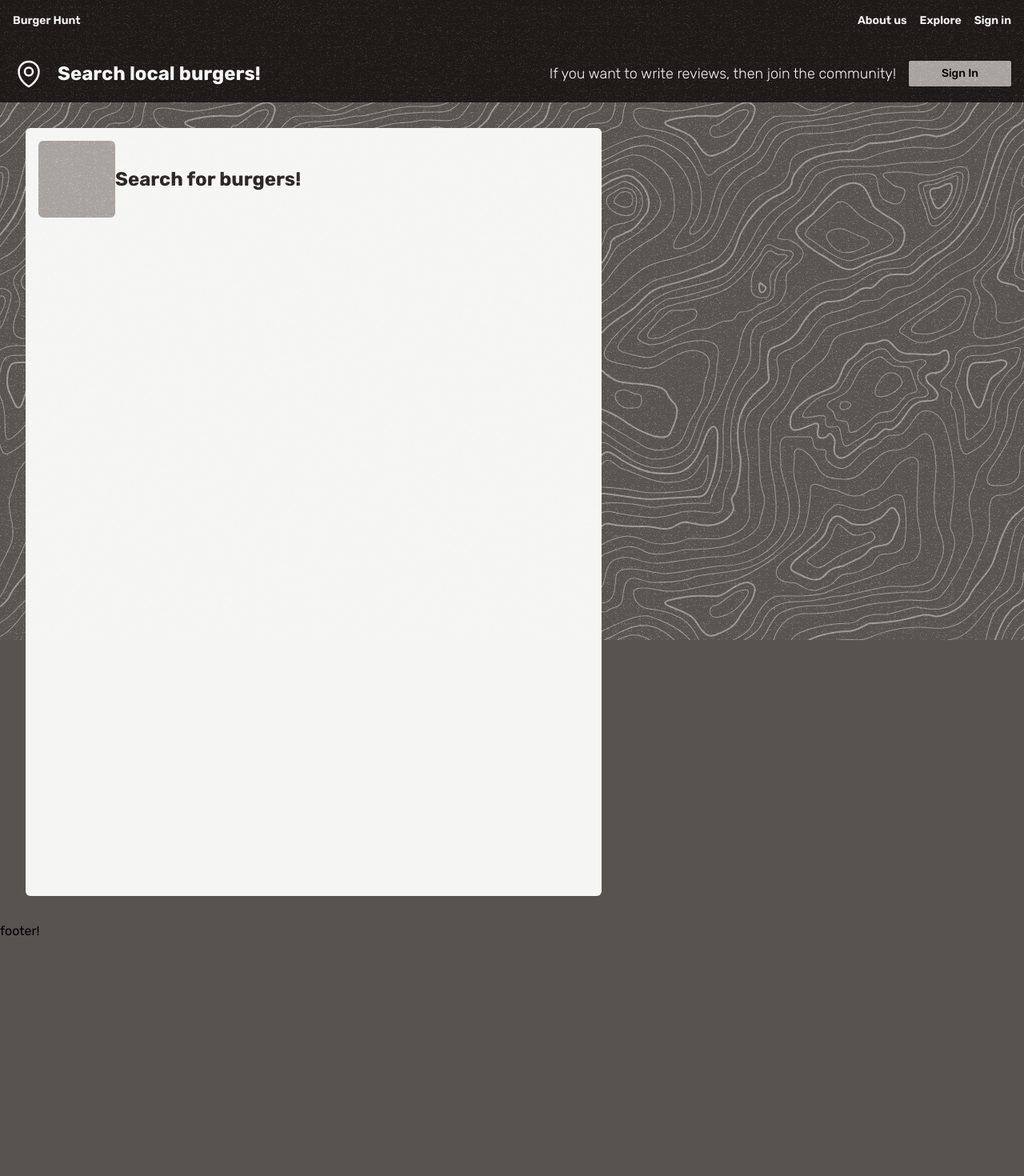
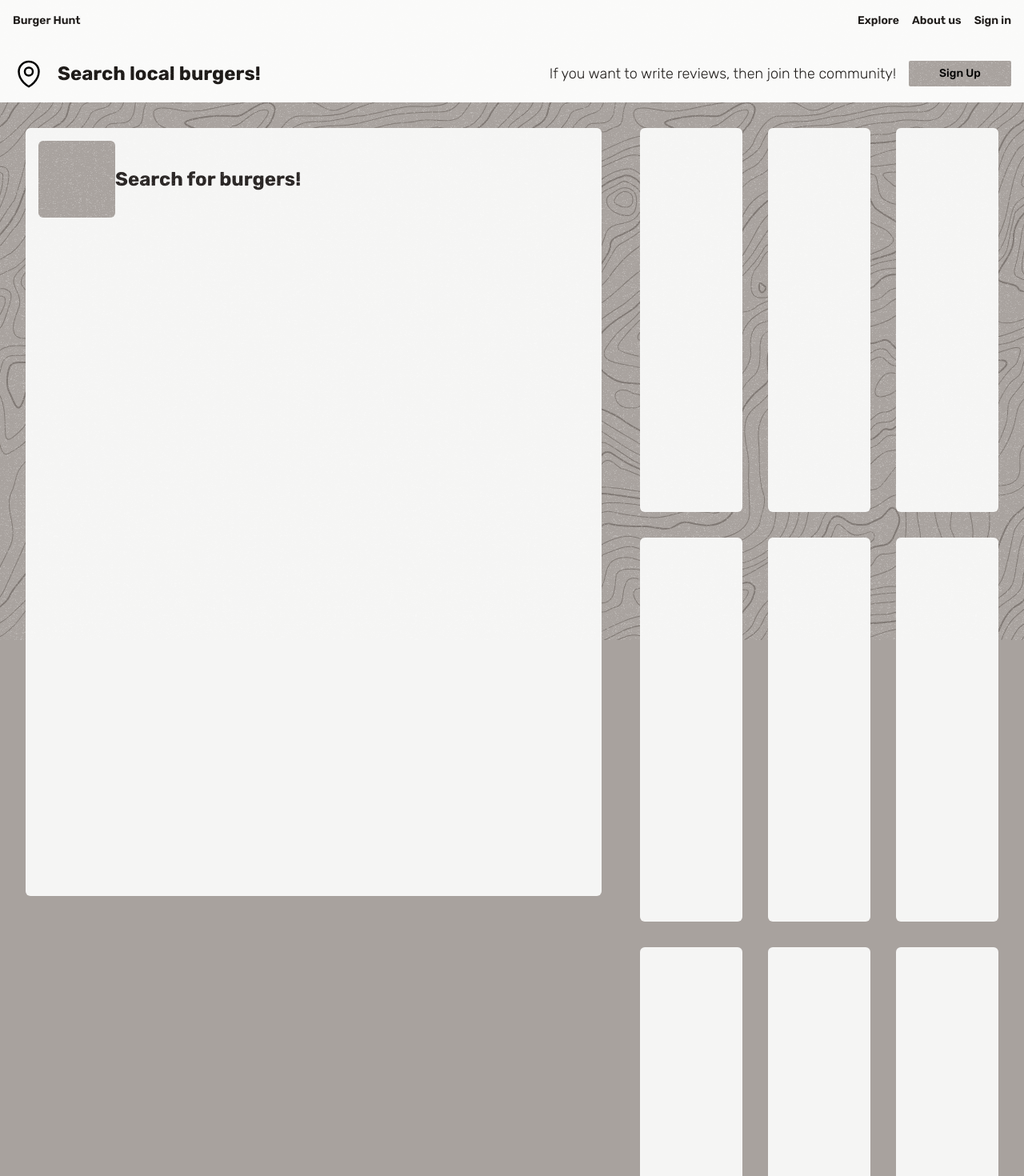
Before and after one commit to kos3l/burger-hunt, a Next.js app: page / in a window 1280 px wide. Shown: the top 1470 px of the page at 80% size. Before the commit the page ends 1176 px from the top, so only its background shows below. Built offline with nearby package versions, Linux system fonts and the light colour scheme; no server answers.

Commit message:
basic nav finished

```diff
--- a/src/app/(public)/(home)/composition.tsx
+++ b/src/app/(public)/(home)/composition.tsx
@@ -8,16 +8,16 @@ function HomeComposition() {
         </p>
       </div>
       <div className="grid h-full grow grid-cols-3 gap-8">
-        {/* <div className="col-span-1 h-[30rem] rounded-md bg-stone-100"></div>
-        <div className="col-span-1 h-[30rem] rounded-md bg-stone-100"></div>
-        <div className="col-span-1 h-[30rem] rounded-md bg-stone-100"></div>
-        <div className="col-span-1 h-[30rem] rounded-md bg-stone-100"></div>
-        <div className="col-span-1 h-[30rem] rounded-md bg-stone-100"></div>
-        <div className="col-span-1 h-[30rem] rounded-md bg-stone-100"></div>
-        <div className="col-span-1 h-[30rem] rounded-md bg-stone-100"></div>
-        <div className="col-span-1 h-[30rem] rounded-md bg-stone-100"></div>
-        <div className="col-span-1 h-[30rem] rounded-md bg-stone-100"></div>
-        <div className="col-span-1 h-[30rem] rounded-md bg-stone-100"></div> */}
+        <div className="col-span-1 h-[30rem] rounded-md bg-stone-100" />
+        <div className="col-span-1 h-[30rem] rounded-md bg-stone-100" />
+        <div className="col-span-1 h-[30rem] rounded-md bg-stone-100" />
+        <div className="col-span-1 h-[30rem] rounded-md bg-stone-100" />
+        <div className="col-span-1 h-[30rem] rounded-md bg-stone-100" />
+        <div className="col-span-1 h-[30rem] rounded-md bg-stone-100" />
+        <div className="col-span-1 h-[30rem] rounded-md bg-stone-100" />
+        <div className="col-span-1 h-[30rem] rounded-md bg-stone-100" />
+        <div className="col-span-1 h-[30rem] rounded-md bg-stone-100" />
+        <div className="col-span-1 h-[30rem] rounded-md bg-stone-100" />
       </div>
     </main>
   );
--- a/src/app/(public)/_components/_elements/button/Button.tsx
+++ /dev/null
@@ -1,11 +0,0 @@
-function Button() {
-  return (
-    <button
-      type="button"
-      className="h-8 w-32 rounded-sm bg-stone-400 text-sm font-medium"
-    >
-      Sign In
-    </button>
-  );
-}
-export { Button };
--- /dev/null
+++ b/src/app/(public)/_components/_elements/link/ButtonLink.tsx
@@ -0,0 +1,13 @@
+import Link from 'next/link';
+
+function ButtonLink({ title, href }: { title: string; href: string }) {
+  return (
+    <Link
+      href={href}
+      className="flex h-8 w-32 items-center justify-center rounded-sm bg-stone-400 text-sm font-medium"
+    >
+      {title}
+    </Link>
+  );
+}
+export { ButtonLink };
--- a/src/app/(public)/_components/navigation/Navigation.tsx
+++ b/src/app/(public)/_components/navigation/Navigation.tsx
@@ -1,35 +1,11 @@
-import Image from 'next/image';
+import { NavigationHeading } from '@/components/navigation/_elements/NavigationHeading';
+import { NavigationLinkBar } from '@/components/navigation/_elements/NavigationLinkBar';
 
 function Navigation() {
   return (
-    <nav className="z-20 flex h-32 w-full flex-col items-center bg-stone-900 p-4">
-      <div className="flex size-full justify-between">
-        <p className="text-sm font-semibold text-stone-100">Burger Hunt</p>
-        <ul className="flex gap-4 font-sans text-sm font-semibold text-stone-100">
-          <li>About us</li>
-          <li>Explore</li>
-          <li>Sign in</li>
-        </ul>
-      </div>
-      <div className="flex w-full items-center justify-between">
-        <div className="flex items-center gap-4">
-          <Image src="/icons/pin-icon.svg" width={40} height={40} alt="" />
-          <p className="text-2xl font-bold text-stone-100">
-            Search local burgers!
-          </p>
-        </div>
-        <div className="flex items-center gap-4">
-          <p className="text-lg font-light text-stone-100">
-            If you want to write reviews, then join the community!
-          </p>
-          <button
-            type="button"
-            className="h-8 w-32 rounded-sm bg-stone-400 text-sm font-medium"
-          >
-            Sign In
-          </button>
-        </div>
-      </div>
+    <nav className="z-20 flex h-32 w-full flex-col items-center bg-stone-50 p-4">
+      <NavigationLinkBar />
+      <NavigationHeading />
     </nav>
   );
 }
--- /dev/null
+++ b/src/app/(public)/_components/navigation/_elements/NavigationHeading.tsx
@@ -0,0 +1,23 @@
+import Image from 'next/image';
+
+import { ButtonLink } from '@/components/_elements/link/ButtonLink';
+
+function NavigationHeading() {
+  return (
+    <div className="flex w-full items-center justify-between">
+      <div className="flex items-center gap-4">
+        <Image src="/icons/pin-icon.svg" width={40} height={40} alt="" />
+        <h1 className="text-2xl font-bold text-stone-900">
+          Search local burgers!
+        </h1>
+      </div>
+      <div className="flex items-center gap-4">
+        <p className="text-lg font-light text-stone-900">
+          If you want to write reviews, then join the community!
+        </p>
+        <ButtonLink title="Sign Up" href="/register" />
+      </div>
+    </div>
+  );
+}
+export { NavigationHeading };
--- /dev/null
+++ b/src/app/(public)/_components/navigation/_elements/NavigationLink.tsx
@@ -0,0 +1,12 @@
+import Link from 'next/link';
+
+function NavigationLink({ title, href }: { title: string; href: string }) {
+  return (
+    <Link href={href}>
+      <li className="font-sans text-sm font-semibold text-stone-900">
+        {title}
+      </li>
+    </Link>
+  );
+}
+export { NavigationLink };
--- /dev/null
+++ b/src/app/(public)/_components/navigation/_elements/NavigationLinkBar.tsx
@@ -0,0 +1,15 @@
+import { NavigationLink } from '@/src/app/(public)/_components/navigation/_elements/NavigationLink';
+
+function NavigationLinkBar() {
+  return (
+    <div className="flex size-full justify-between">
+      <p className="text-sm font-semibold text-stone-900">Burger Hunt</p>
+      <ul className="flex gap-4">
+        <NavigationLink title="Explore" href="/about" />
+        <NavigationLink title="About us" href="/about" />
+        <NavigationLink title="Sign in" href="/about" />
+      </ul>
+    </div>
+  );
+}
+export { NavigationLinkBar };
--- a/src/app/layout.tsx
+++ b/src/app/layout.tsx
@@ -10,7 +10,7 @@ export default function RootLayout({
   children: React.ReactNode;
 }>) {
   return (
-    <html lang="en" className="bg-stone-600">
+    <html lang="en" className="bg-stone-400">
       <body
         className={`${RobotoMono.variable} ${Rubik.variable} relative flex min-h-dvh w-full flex-col overflow-auto overscroll-none scroll-smooth font-sans antialiased`}
       >
```
Also changed, not shown: public/icons/pin-icon.svg, public/svg/topography.svg.
